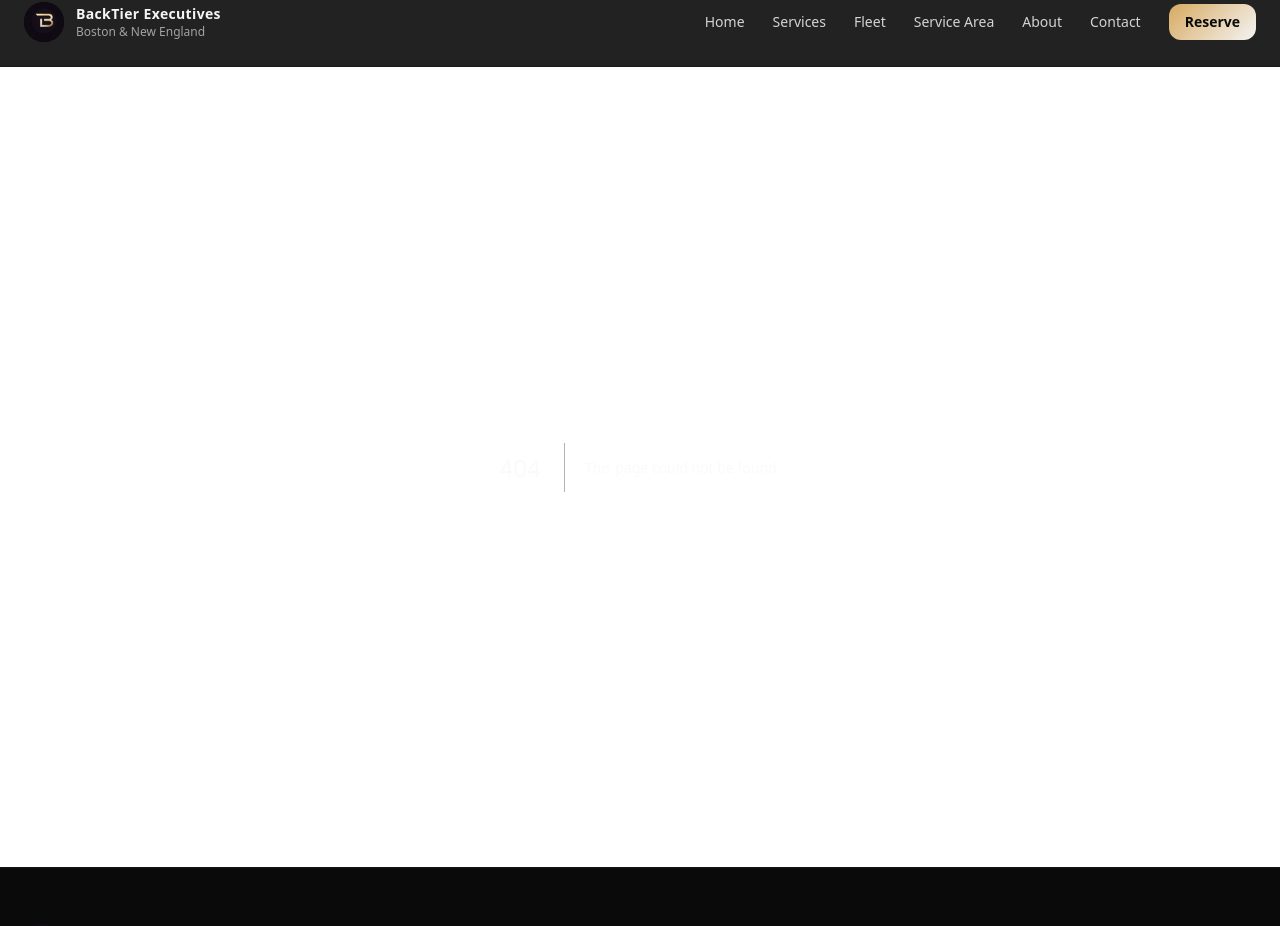
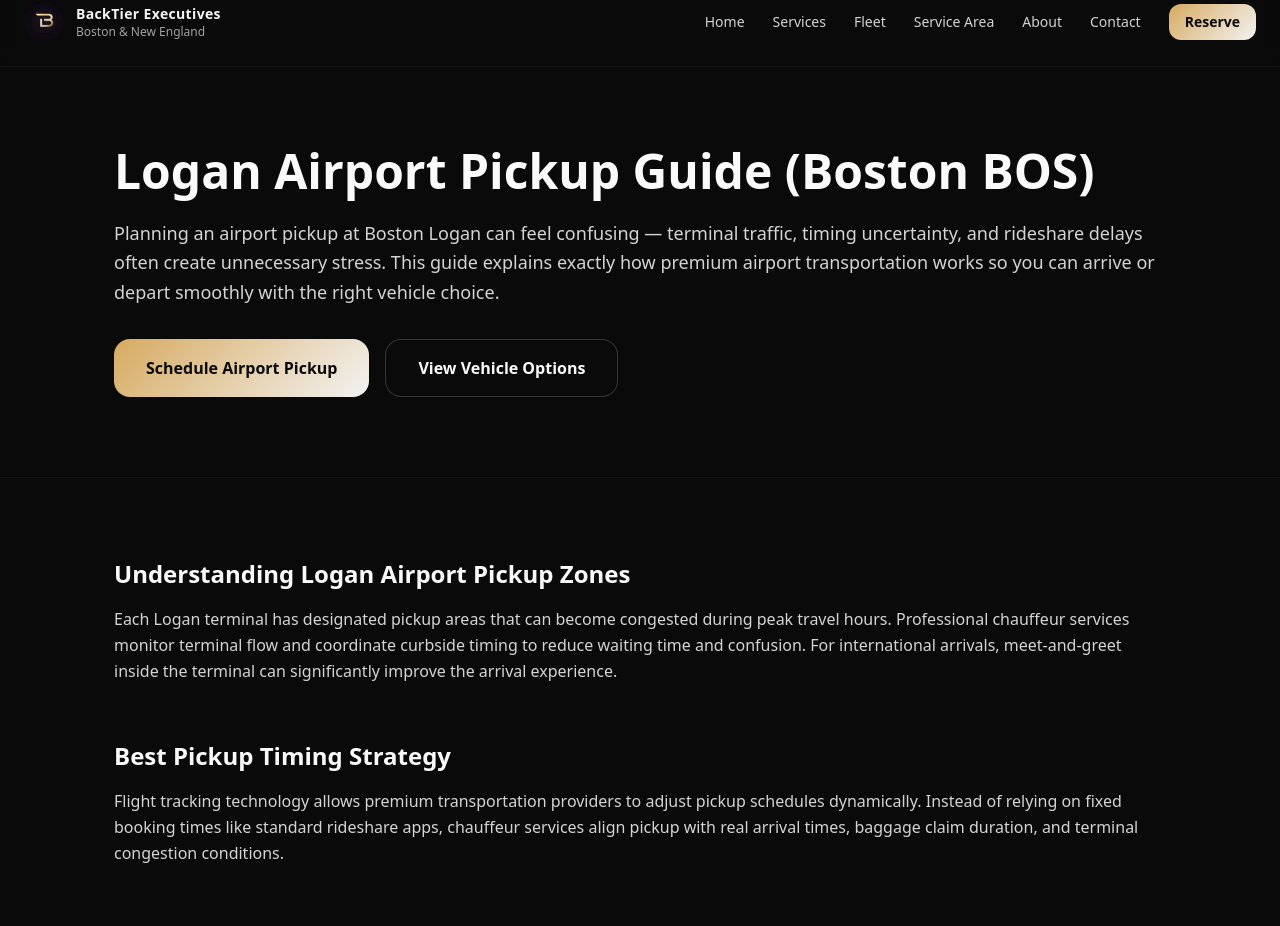
Before and after one commit to blacktierexecutive/blacker-site, a Next.js app: page /blog/logan-airport-pickup-guide in a window 1280 px wide. Before the commit this address had no page. Shown: the part 22-948 px from the top of the page. Built offline with nearby package versions, Linux system fonts and the light colour scheme.

Commit message:
Added Logan airport SEO article

```diff
--- /dev/null
+++ b/app/blog/logan-airport-pickup-guide/page.tsx
@@ -0,0 +1,130 @@
+export const metadata = {
+  title: "Logan Airport Pickup Guide (BOS) – Car, SUV, Sprinter & Shuttle Options",
+  description:
+    "Complete Logan Airport pickup guide. Learn where to meet your chauffeur, best pickup timing, black car vs Sprinter van options, and stress-free airport transportation tips in Boston.",
+};
+
+import Link from "next/link";
+
+export default function LoganAirportGuide() {
+  return (
+    <main className="bg-neutral-950">
+      {/* HERO */}
+      <section className="border-b border-neutral-900/80">
+        <div className="mx-auto max-w-[1100px] px-6 py-20">
+          <h1 className="text-4xl md:text-5xl font-semibold leading-tight">
+            Logan Airport Pickup Guide (Boston BOS)
+          </h1>
+
+          <p className="mt-6 text-neutral-300 text-lg leading-relaxed">
+            Planning an airport pickup at Boston Logan can feel confusing —
+            terminal traffic, timing uncertainty, and rideshare delays often
+            create unnecessary stress. This guide explains exactly how premium
+            airport transportation works so you can arrive or depart smoothly
+            with the right vehicle choice.
+          </p>
+
+          <div className="mt-8 flex flex-col sm:flex-row gap-4">
+            <Link
+              href="/book"
+              className="inline-flex items-center justify-center rounded-2xl px-8 py-4 font-semibold text-neutral-950 hover:opacity-95"
+              style={{
+                background:
+                  "linear-gradient(135deg, rgb(var(--bt-gold)), rgba(255,255,255,0.95))",
+              }}
+            >
+              Schedule Airport Pickup
+            </Link>
+
+            <Link
+              href="/fleet"
+              className="inline-flex items-center justify-center rounded-2xl border border-neutral-700/80 bg-neutral-950/40 px-8 py-4 font-semibold hover:border-neutral-500"
+            >
+              View Vehicle Options
+            </Link>
+          </div>
+        </div>
+      </section>
+
+      {/* CONTENT */}
+      <section>
+        <div className="mx-auto max-w-[1100px] px-6 py-20 space-y-14">
+
+          <ArticleBlock
+            title="Understanding Logan Airport Pickup Zones"
+            text="Each Logan terminal has designated pickup areas that can become congested during peak travel hours. Professional chauffeur services monitor terminal flow and coordinate curbside timing to reduce waiting time and confusion. For international arrivals, meet-and-greet inside the terminal can significantly improve the arrival experience."
+          />
+
+          <ArticleBlock
+            title="Best Pickup Timing Strategy"
+            text="Flight tracking technology allows premium transportation providers to adjust pickup schedules dynamically. Instead of relying on fixed booking times like standard rideshare apps, chauffeur services align pickup with real arrival times, baggage claim duration, and terminal congestion conditions."
+          />
+
+          <ArticleBlock
+            title="Choosing the Right Airport Vehicle"
+            text="Vehicle selection depends on passenger count, luggage volume, and comfort expectations. Executive sedans work best for solo travelers or couples. SUVs provide additional luggage space and ride height. Sprinter vans, minibuses, and motor coaches are ideal for corporate groups, family travel, or event transportation."
+          />
+
+          <ArticleBlock
+            title="Airport Transportation for Groups"
+            text="Group airport transportation requires coordination beyond simple point-to-point rides. Dedicated chauffeurs manage staging, terminal sequencing, and communication logistics. Sprinter vans and mini coaches are commonly used for airport shuttles, wedding guest arrivals, sports teams, and corporate delegations."
+          />
+
+          <ArticleBlock
+            title="Avoiding Common Logan Airport Pickup Mistakes"
+            text="Many travelers underestimate terminal traffic delays, luggage handling time, and last-minute schedule changes. Booking premium airport transportation reduces uncertainty by providing structured arrival planning, professional communication, and vehicle readiness aligned with travel conditions."
+          />
+
+          <ArticleBlock
+            title="Why Chauffeur Airport Service Feels Different"
+            text="Unlike on-demand rideshare services, professional chauffeur transportation focuses on consistency, presentation, and timing reliability. Clean executive vehicles, trained drivers, and proactive coordination contribute to a calmer airport travel experience, especially for business travelers and time-sensitive itineraries."
+          />
+
+          {/* CTA */}
+          <div className="rounded-3xl border border-neutral-800/70 bg-neutral-950/40 p-10">
+            <h3 className="text-2xl font-semibold">
+              Need a smooth Logan Airport pickup?
+            </h3>
+
+            <p className="mt-4 text-neutral-300">
+              Whether you require a luxury sedan, premium SUV, or group
+              transportation like a Sprinter van or mini coach, coordinated
+              airport service ensures reliable arrivals and departures across
+              Boston and New England.
+            </p>
+
+            <div className="mt-8 flex flex-col sm:flex-row gap-4">
+              <Link
+                href="/book"
+                className="inline-flex items-center justify-center rounded-2xl px-8 py-4 font-semibold text-neutral-950 hover:opacity-95"
+                style={{
+                  background:
+                    "linear-gradient(135deg, rgb(var(--bt-gold)), rgba(255,255,255,0.95))",
+                }}
+              >
+                Reserve Airport Transportation
+              </Link>
+
+              <Link
+                href="/service-area"
+                className="inline-flex items-center justify-center rounded-2xl border border-neutral-700/80 bg-neutral-950/40 px-8 py-4 font-semibold hover:border-neutral-500"
+              >
+                View Service Areas
+              </Link>
+            </div>
+          </div>
+
+        </div>
+      </section>
+    </main>
+  );
+}
+
+function ArticleBlock({ title, text }: { title: string; text: string }) {
+  return (
+    <div>
+      <h2 className="text-2xl font-semibold">{title}</h2>
+      <p className="mt-4 text-neutral-300 leading-relaxed">{text}</p>
+    </div>
+  );
+}
```
